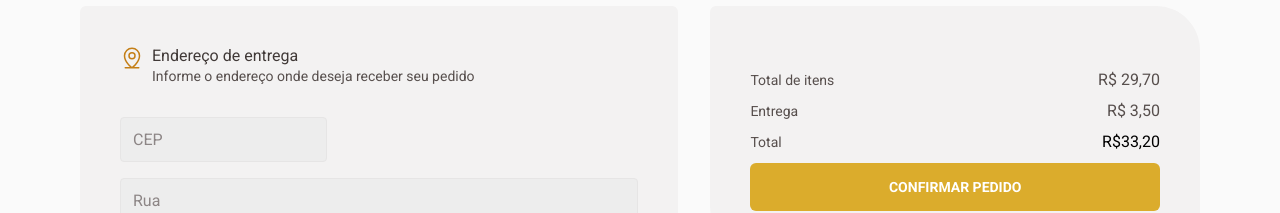
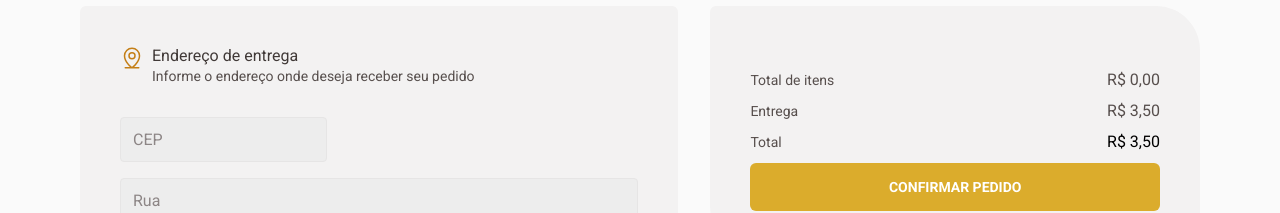
Before and after one commit to juliamchdo/coffee-delivery, a React (Vite) app: page /checkout in a window 1280 px wide. Shown: the part 215-428 px from the top of the page. Built offline with nearby package versions, Linux system fonts and the light colour scheme.

Commit message:
add total cart prices

```diff
--- a/src/pages/Checkout/index.tsx
+++ b/src/pages/Checkout/index.tsx
@@ -35,6 +35,7 @@ import { useForm } from "react-hook-form";
 import { zodResolver } from "@hookform/resolvers/zod";
 import * as z from "zod";
 import { ConfirmButton } from "../../components/ConfirmButton";
+import { FormatCurrency } from "../../utils/format-currency";
 
 type CoffeeWithQuantity = Coffee & { quantity: number };
 
@@ -49,6 +50,11 @@ const CheckoutFormValidationSchema = z.object({
 });
 
 export const Checkout = () => {
+  const DELIVERY_FEE = 3.5;
+
+  const [totalItemsPrice, setTotalItemsPrice] = useState(0);
+  const [totalOrderPrice, setTotalOrderPrice] = useState(0);
+
   const { register, handleSubmit, watch } = useForm({
     resolver: zodResolver(CheckoutFormValidationSchema),
   });
@@ -59,6 +65,19 @@ export const Checkout = () => {
 
   const [selectedPaymentOption, setSelectedPaymentOption] = useState("");
 
+  const getTotalCoffeePrice = (coffee: CoffeeWithQuantity) => {
+    return coffee.quantity * coffee.price;
+  };
+
+  useEffect(() => {
+    const totalItems = selectedCoffeeList.reduce((total, coffee) => {
+      return total + coffee.price * coffee.quantity;
+    }, 0);
+
+    setTotalItemsPrice(totalItems);
+    setTotalOrderPrice(totalItems + DELIVERY_FEE);
+  }, []);
+
   useEffect(() => {
     const coffeeList = localStorage.getItem(
       "@coffee-delivery:selected-coffee-list"
@@ -67,10 +86,6 @@ export const Checkout = () => {
       setSelectedCoffeeList(JSON.parse(coffeeList));
     }
   }, []);
-
-  const getTotalItemPrice = (coffee: CoffeeWithQuantity) => {
-    return (coffee.quantity * coffee.price).toFixed(2).replace(".", ",");
-  };
 
   return (
     <Container>
@@ -192,7 +207,7 @@ export const Checkout = () => {
                       </ButtonsGroup>
                     </div>
                   </CartInfo>
-                  <span>R$ {getTotalItemPrice(coffee)}</span>
+                  <span>R$ {getTotalCoffeePrice(coffee)}</span>
                 </CartItem>
               );
             })}
@@ -200,17 +215,17 @@ export const Checkout = () => {
           <CartTotal>
             <div>
               <p>Total de itens</p>
-              <CartTotalPrice>R$ 29,70</CartTotalPrice>
+              <CartTotalPrice>{FormatCurrency(totalItemsPrice)}</CartTotalPrice>
             </div>
 
             <div>
               <p>Entrega</p>
-              <CartTotalPrice>R$ 3,50</CartTotalPrice>
+              <CartTotalPrice>{FormatCurrency(DELIVERY_FEE)}</CartTotalPrice>
             </div>
 
             <div>
               <p>Total</p>
-              <span>R$33,20</span>
+              <span>{FormatCurrency(totalOrderPrice)}</span>
             </div>
             <ConfirmButton
               onClick={() => console.log("oi")}
--- /dev/null
+++ b/src/utils/format-currency.ts
@@ -0,0 +1,3 @@
+export function FormatCurrency(value: number): string {
+  return `R$ ${value.toFixed(2).replace(".", ",")}`;
+}
```
